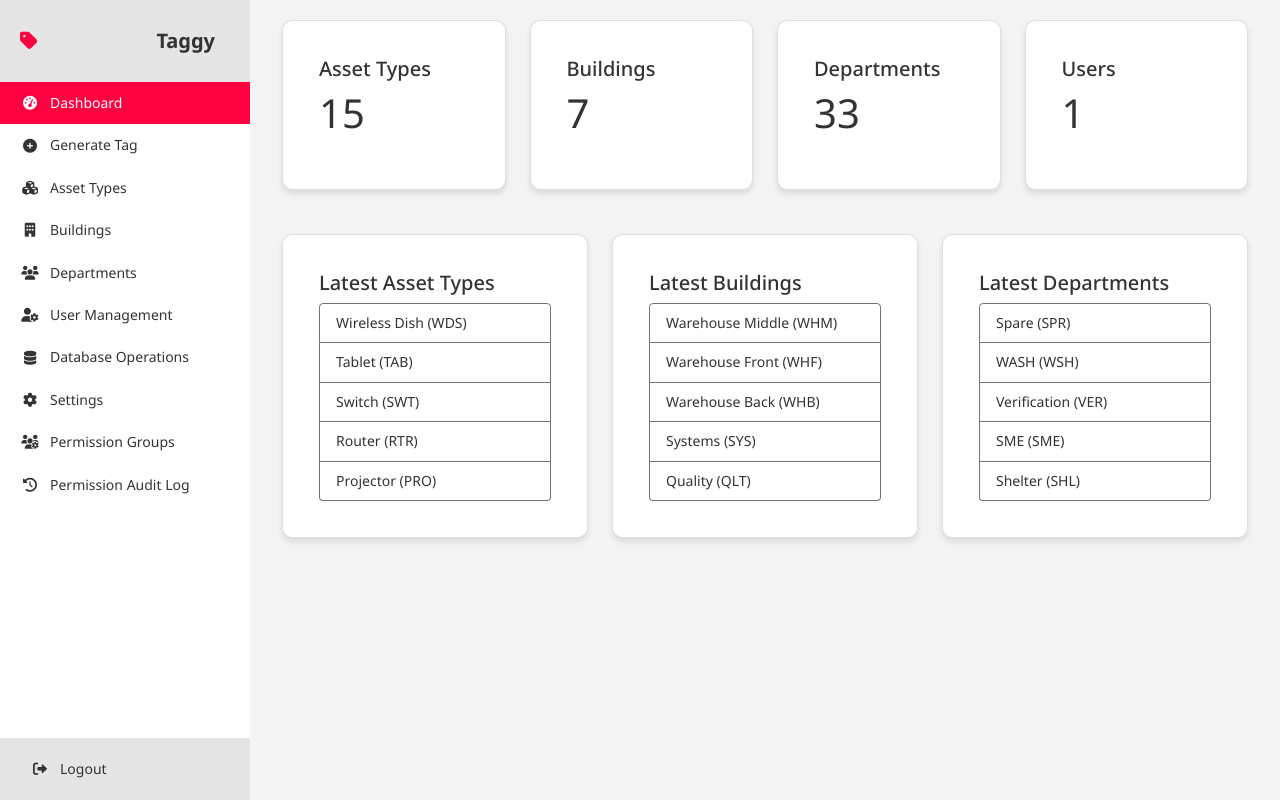
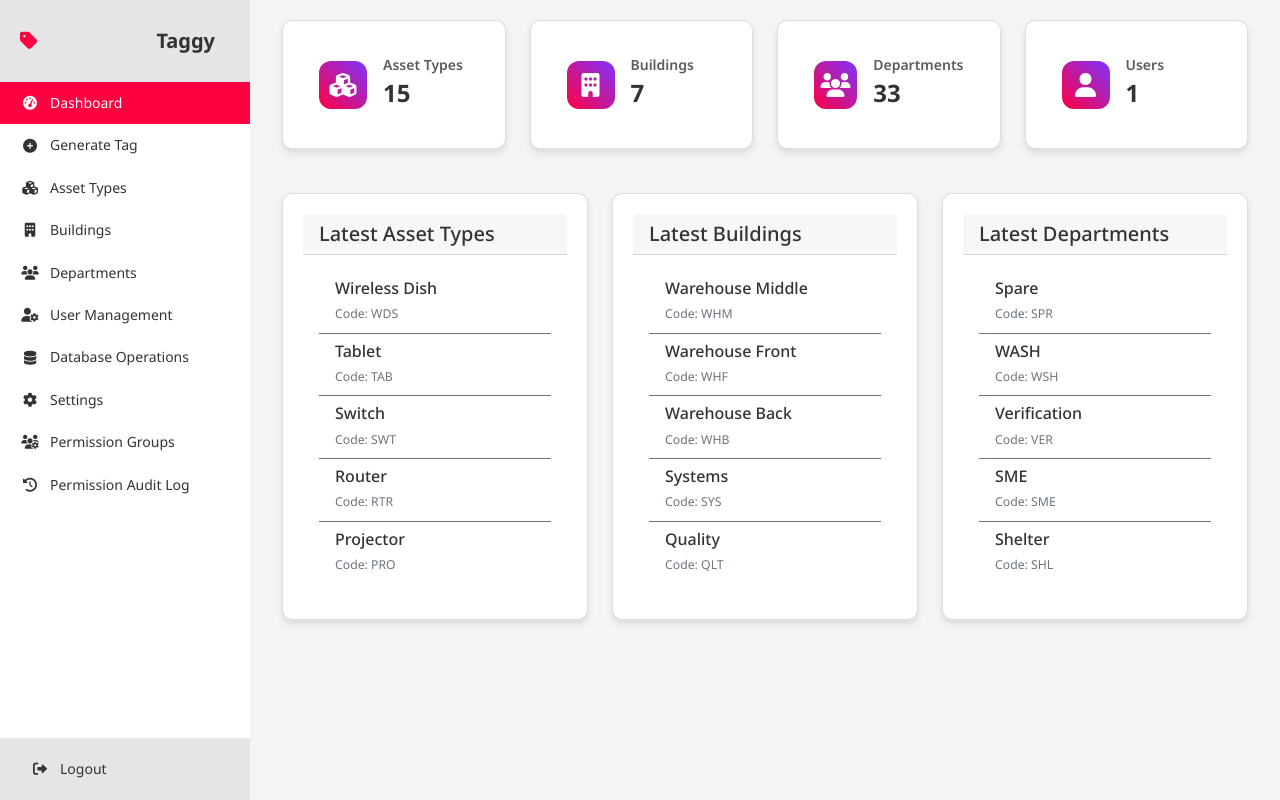
Before and after one commit to amworx/tagger, a Flask app: page /dashboard in a window 1280 px wide. Run offline with Flask 2, Linux system fonts and the light colour scheme; a user stored in the database is signed in; data comes from the database, SQL or seed files in the repository; some libraries are stand-ins or nearby versions.

Commit message:
Design fix

```diff
--- a/app/static/css/style.css
+++ b/app/static/css/style.css
@@ -1141,3 +1141,58 @@ input:checked + .slider .fa-moon {
     font-size: 12px;
     text-align: center;
 }
+
+/* Add these styles */
+.btn {
+    padding: 0.375rem 0.75rem;
+    font-size: 0.875rem;
+    line-height: 1.5;
+    border-radius: 0.25rem;
+}
+
+.btn-sm {
+    padding: 0.25rem 0.5rem;
+    font-size: 0.75rem;
+    line-height: 1.5;
+    border-radius: 0.2rem;
+}
+
+.stat-card {
+    transition: transform 0.3s ease;
+}
+
+.stat-card:hover {
+    transform: translateY(-5px);
+}
+
+.stat-icon {
+    width: 48px;
+    height: 48px;
+    background: linear-gradient(45deg, var(--primary-color), var(--button-color));
+    border-radius: 12px;
+    display: flex;
+    align-items: center;
+    justify-content: center;
+    margin-right: 1rem;
+    color: white;
+    font-size: 1.5rem;
+}
+
+.stat-content {
+    flex: 1;
+}
+
+.stat-title {
+    font-size: 0.875rem;
+    font-weight: 600;
+    margin: 0;
+    color: var(--text-color);
+    opacity: 0.8;
+}
+
+.stat-number {
+    font-size: 1.5rem;
+    font-weight: 700;
+    margin: 0;
+    color: var(--text-color);
+}
--- a/app/templates/dashboard.html
+++ b/app/templates/dashboard.html
@@ -3,78 +3,121 @@
 {% block title %}Dashboard{% endblock %}
 
 {% block content %}
-<div class="container">
-    <div class="row">
-        <!-- Statistics Cards -->
+<div class="container-fluid">
+    <!-- Statistics Cards -->
+    <div class="row g-4 mb-4">
         <div class="col-md-3">
-            <div class="card">
+            <div class="card stat-card">
                 <div class="card-body">
-                    <h5 class="card-title">Asset Types</h5>
-                    <p class="display-4">{{ total_asset_types }}</p>
+                    <div class="d-flex align-items-center">
+                        <div class="stat-icon">
+                            <i class="fas fa-cubes"></i>
+                        </div>
+                        <div class="stat-content">
+                            <h3 class="stat-title">Asset Types</h3>
+                            <p class="stat-number">{{ total_asset_types }}</p>
+                        </div>
+                    </div>
                 </div>
             </div>
         </div>
         <div class="col-md-3">
-            <div class="card">
+            <div class="card stat-card">
                 <div class="card-body">
-                    <h5 class="card-title">Buildings</h5>
-                    <p class="display-4">{{ total_buildings }}</p>
+                    <div class="d-flex align-items-center">
+                        <div class="stat-icon">
+                            <i class="fas fa-building"></i>
+                        </div>
+                        <div class="stat-content">
+                            <h3 class="stat-title">Buildings</h3>
+                            <p class="stat-number">{{ total_buildings }}</p>
+                        </div>
+                    </div>
                 </div>
             </div>
         </div>
         <div class="col-md-3">
-            <div class="card">
+            <div class="card stat-card">
                 <div class="card-body">
-                    <h5 class="card-title">Departments</h5>
-                    <p class="display-4">{{ total_departments }}</p>
+                    <div class="d-flex align-items-center">
+                        <div class="stat-icon">
+                            <i class="fas fa-users"></i>
+                        </div>
+                        <div class="stat-content">
+                            <h3 class="stat-title">Departments</h3>
+                            <p class="stat-number">{{ total_departments }}</p>
+                        </div>
+                    </div>
                 </div>
             </div>
         </div>
         <div class="col-md-3">
-            <div class="card">
+            <div class="card stat-card">
                 <div class="card-body">
-                    <h5 class="card-title">Users</h5>
-                    <p class="display-4">{{ total_users }}</p>
+                    <div class="d-flex align-items-center">
+                        <div class="stat-icon">
+                            <i class="fas fa-user"></i>
+                        </div>
+                        <div class="stat-content">
+                            <h3 class="stat-title">Users</h3>
+                            <p class="stat-number">{{ total_users }}</p>
+                        </div>
+                    </div>
                 </div>
             </div>
         </div>
     </div>
 
     <!-- Recent Items -->
-    <div class="row mt-4">
+    <div class="row g-4">
         <div class="col-md-4">
             <div class="card">
+                <div class="card-header">
+                    <h5 class="card-title mb-0">Latest Asset Types</h5>
+                </div>
                 <div class="card-body">
-                    <h5 class="card-title">Latest Asset Types</h5>
-                    <ul class="list-group">
+                    <div class="list-group list-group-flush">
                         {% for asset_type in latest_asset_types %}
-                        <li class="list-group-item">{{ asset_type.title }} ({{ asset_type.code }})</li>
+                        <div class="list-group-item">
+                            <h6 class="mb-1">{{ asset_type.title }}</h6>
+                            <small class="text-muted">Code: {{ asset_type.code }}</small>
+                        </div>
                         {% endfor %}
-                    </ul>
+                    </div>
                 </div>
             </div>
         </div>
         <div class="col-md-4">
             <div class="card">
+                <div class="card-header">
+                    <h5 class="card-title mb-0">Latest Buildings</h5>
+                </div>
                 <div class="card-body">
-                    <h5 class="card-title">Latest Buildings</h5>
-                    <ul class="list-group">
+                    <div class="list-group list-group-flush">
                         {% for building in latest_buildings %}
-                        <li class="list-group-item">{{ building.title }} ({{ building.code }})</li>
+                        <div class="list-group-item">
+                            <h6 class="mb-1">{{ building.title }}</h6>
+                            <small class="text-muted">Code: {{ building.code }}</small>
+                        </div>
                         {% endfor %}
-                    </ul>
+                    </div>
                 </div>
             </div>
         </div>
         <div class="col-md-4">
             <div class="card">
+                <div class="card-header">
+                    <h5 class="card-title mb-0">Latest Departments</h5>
+                </div>
                 <div class="card-body">
-                    <h5 class="card-title">Latest Departments</h5>
-                    <ul class="list-group">
+                    <div class="list-group list-group-flush">
                         {% for department in latest_departments %}
-                        <li class="list-group-item">{{ department.title }} ({{ department.code }})</li>
+                        <div class="list-group-item">
+                            <h6 class="mb-1">{{ department.title }}</h6>
+                            <small class="text-muted">Code: {{ department.code }}</small>
+                        </div>
                         {% endfor %}
-                    </ul>
+                    </div>
                 </div>
             </div>
         </div>
```
Also changed, not shown: app/templates/list_view.html (+19 -0 lines).
